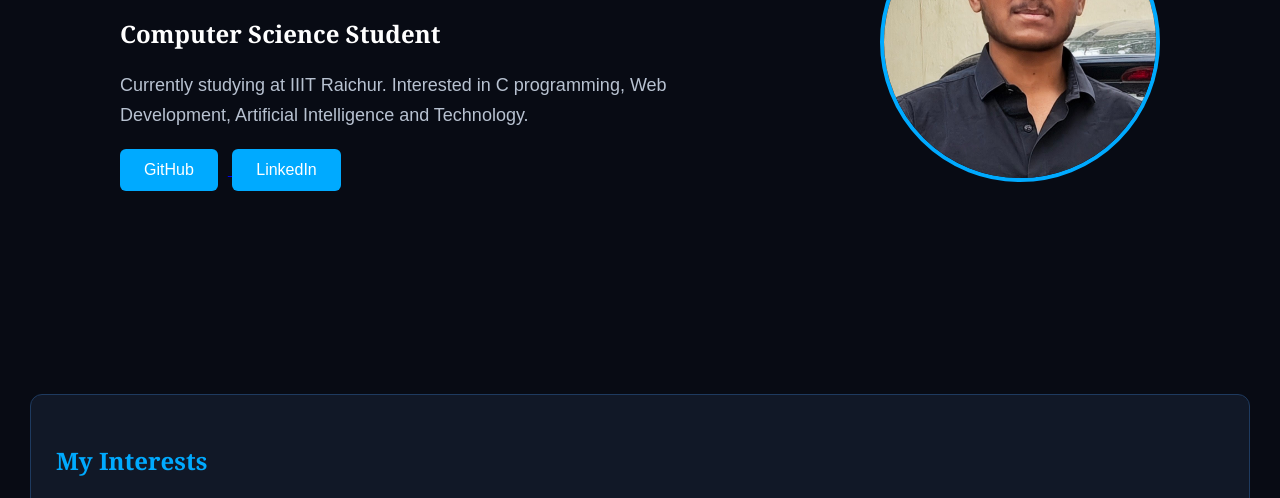
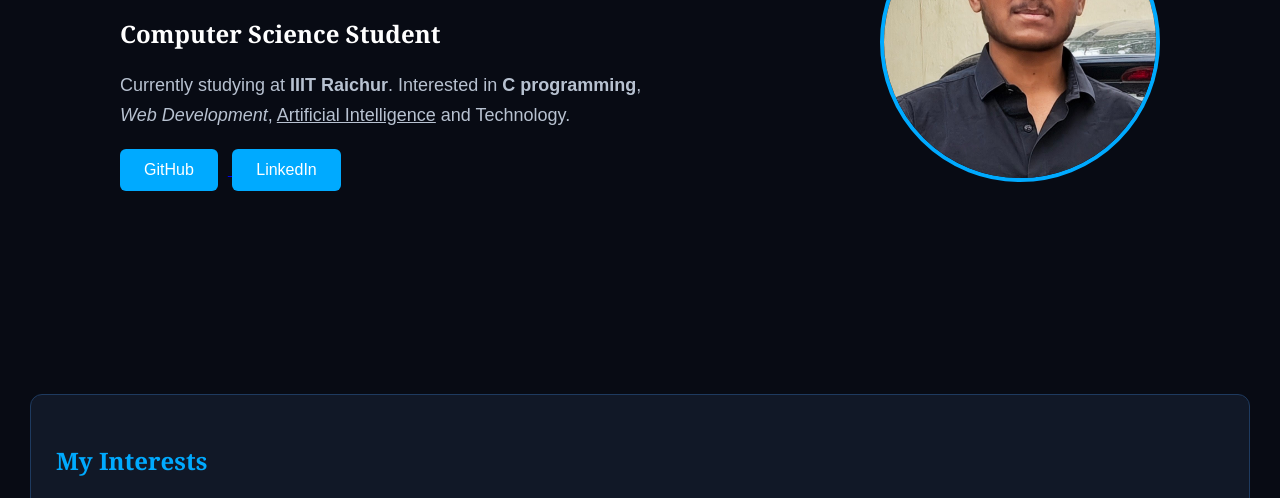
Before and after one commit to vabhiram09/Abhiram_Portfolio, a plain HTML site: page index.html in a window 1280 px wide. Shown: the part 276-774 px from the top of the page. Drawn offline with Linux system fonts and the light colour scheme.

Commit message:
Revise index.html for improved portfolio layout
Updated the HTML structure and content of the portfolio page, enhancing the presentation of personal information and interests.

```diff
--- a/index.html
+++ b/index.html
@@ -13,7 +13,6 @@
 
 <body>
 
-    <!-- HERO SECTION -->
     <div class="hero">
 
         <div class="hero-text">
@@ -23,9 +22,10 @@
             <h2>Computer Science Student</h2>
 
             <p>
-                Currently studying at IIIT Raichur.
-                Interested in C programming, Web Development,
-                Artificial Intelligence and Technology.
+                Currently studying at <strong>IIIT Raichur</strong>.
+                Interested in <strong>C programming</strong>,
+                <em>Web Development</em>,
+                <u>Artificial Intelligence</u> and Technology.
             </p>
 
             <a href="https://github.com/vabhiram09"
@@ -50,7 +50,6 @@
     </div>
 
 
-    <!-- INTERESTS SECTION -->
     <div class="section">
 
         <h3>My Interests</h3>
@@ -65,7 +64,6 @@
     </div>
 
 
-    <!-- EDUCATION SECTION -->
     <div class="section">
 
         <h3>My Education</h3>
@@ -105,7 +103,6 @@
     </div>
 
 
-    <!-- SKILLS SECTION -->
     <div class="section">
 
         <h3>My Skills</h3>
@@ -121,7 +118,6 @@
     </div>
 
 
-    <!-- LEARNING GOALS SECTION -->
     <div class="section">
 
         <h3>My Learning Goals</h3>
@@ -135,7 +131,6 @@
     </div>
 
 
-    <!-- PROJECTS SECTION -->
     <div class="section">
 
         <h3>My Projects</h3>
@@ -152,7 +147,6 @@
     </div>
 
 
-    <!-- COLLEGE LOCATION SECTION -->
     <div class="section">
 
         <h3>My College</h3>
@@ -168,7 +162,6 @@
     </div>
 
 
-    <!-- CONTACT SECTION -->
     <div class="section">
 
         <h3>Contact Me</h3>
@@ -181,7 +174,6 @@
     </div>
 
 
-    <!-- FOOTER -->
     <footer>
 
         <p>Designed and Built by Abhiram</p>
```
